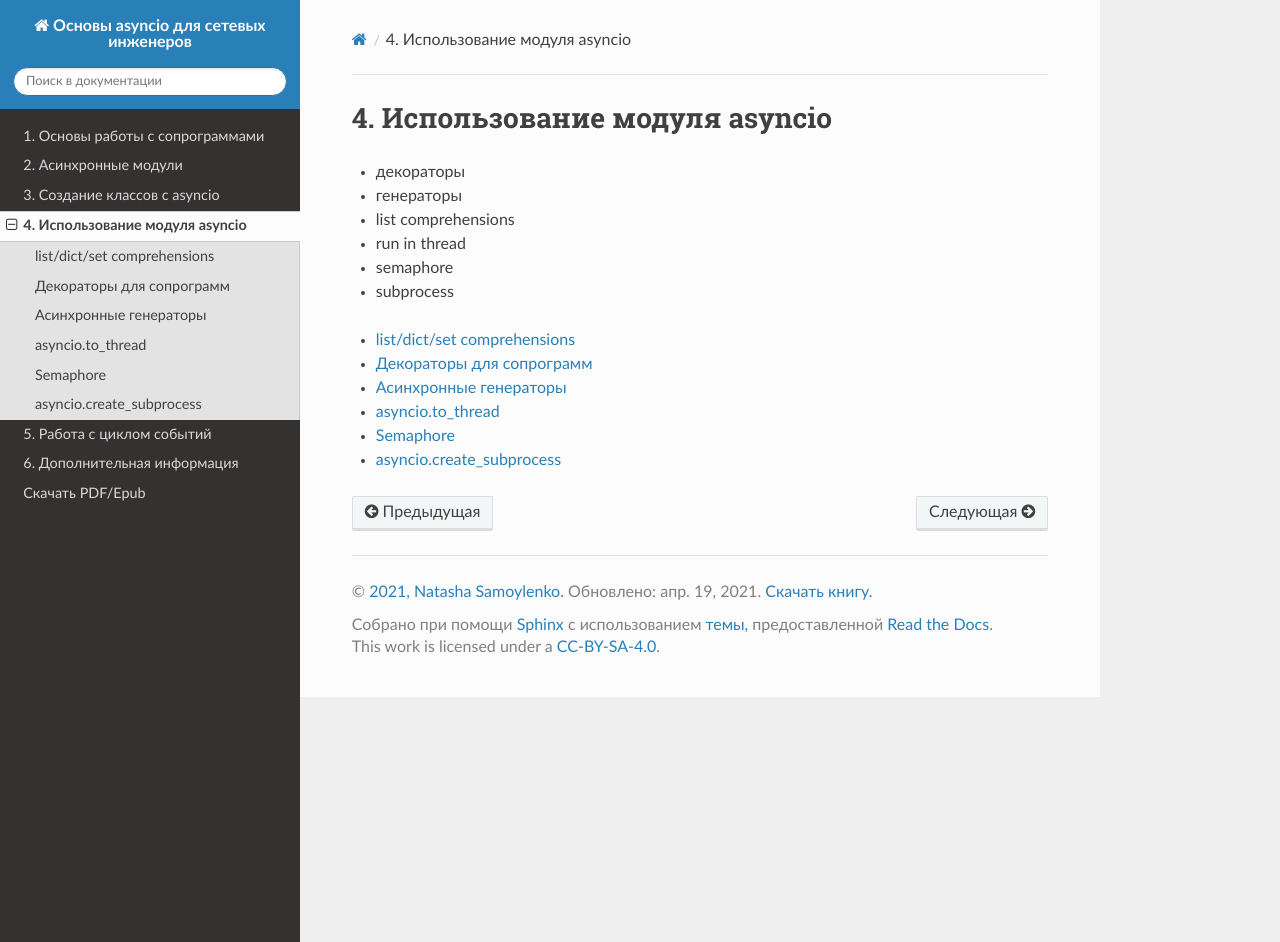
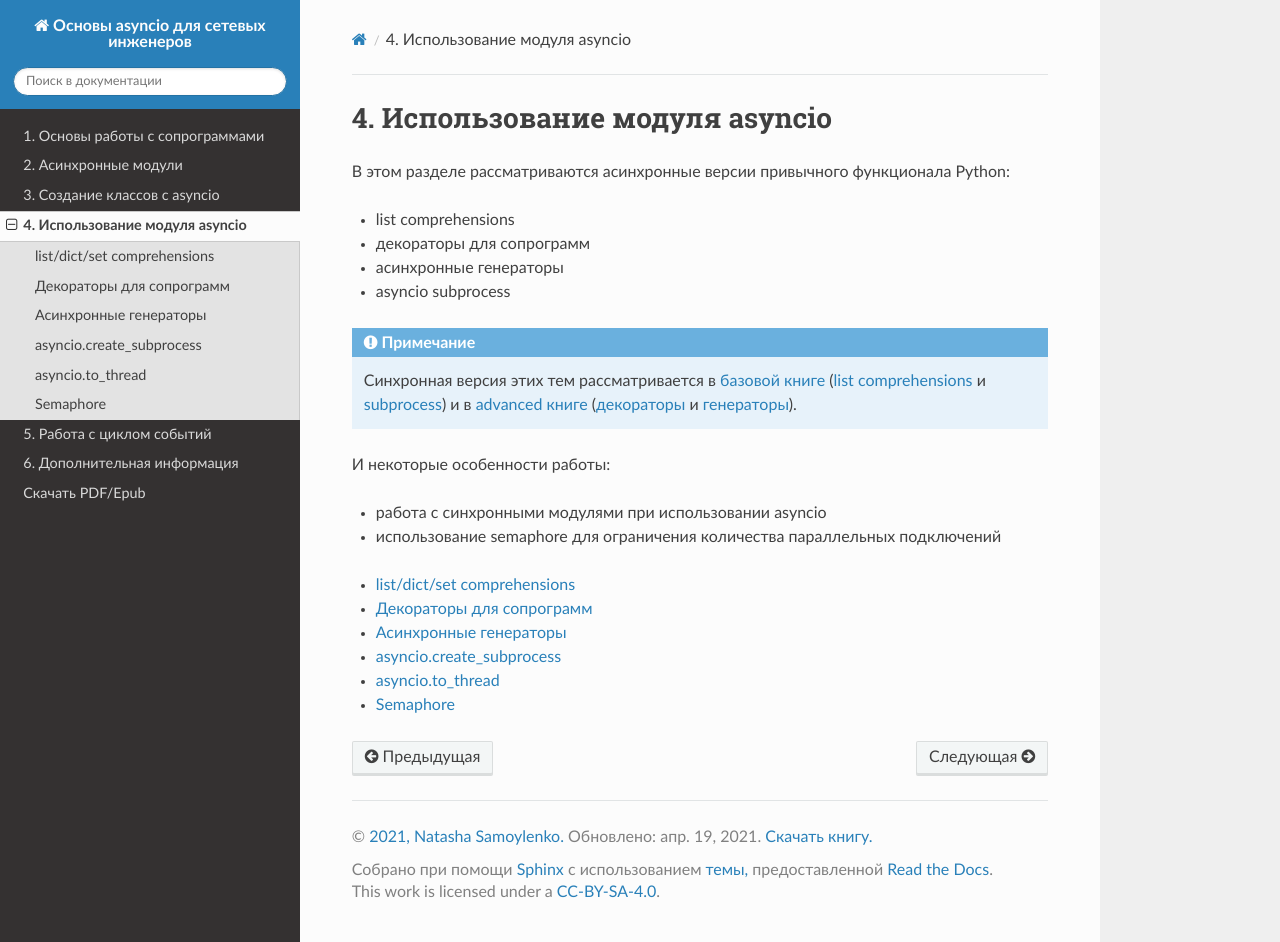
Before and after one commit to natenka/asyncpyneng-book, a Sphinx documentation site: the page built from docs/source/book/using_asyncio/index.rst, in a window 1280 px wide and 942 px high. Built offline with Sphinx 7.4.7 and the Read the Docs theme 2.0.0, drawn with Linux system fonts in a browser that asks for light colours; pages that are not in the unit, such as notebooks, are missing from menus.

Commit message:
using_asyncio intro

```diff
--- a/docs/source/book/using_asyncio/index.rst
+++ b/docs/source/book/using_asyncio/index.rst
@@ -1,12 +1,26 @@
 4. Использование модуля asyncio
-################################
+###############################
 
-* декораторы
-* генераторы
+В этом разделе рассматриваются асинхронные версии привычного функционала Python:
+
 * list comprehensions
-* run in thread
-* semaphore
-* subprocess
+* декораторы для сопрограмм
+* асинхронные генераторы
+* asyncio subprocess
+
+.. note::
+
+    Синхронная версия этих тем рассматривается в `базовой книге <https://pyneng.readthedocs.io/ru/latest/>`__
+    (`list comprehensions <https://pyneng.readthedocs.io/ru/latest/book/08_python_basic_examples/x_comprehensions.html>`__
+    и `subprocess <https://pyneng.readthedocs.io/ru/latest/book/12_useful_modules/subprocess.html>`__)
+    и в `advanced книге <https://advpyneng.readthedocs.io/ru/latest/>`__
+    (`декораторы <https://advpyneng.readthedocs.io/ru/latest/book/Part_II.html>`__ и
+    `генераторы <https://advpyneng.readthedocs.io/ru/latest/book/Part_IV.html>`__).
+
+И некоторые особенности работы:
+
+* работа с синхронными модулями при использовании asyncio
+* использование semaphore для ограничения количества параллельных подключений
 
 
 .. toctree::
@@ -15,6 +29,6 @@
    list_comprehensions
    decorator
    generator
+   subprocess
    to_thread
    semaphore
-   subprocess
```
